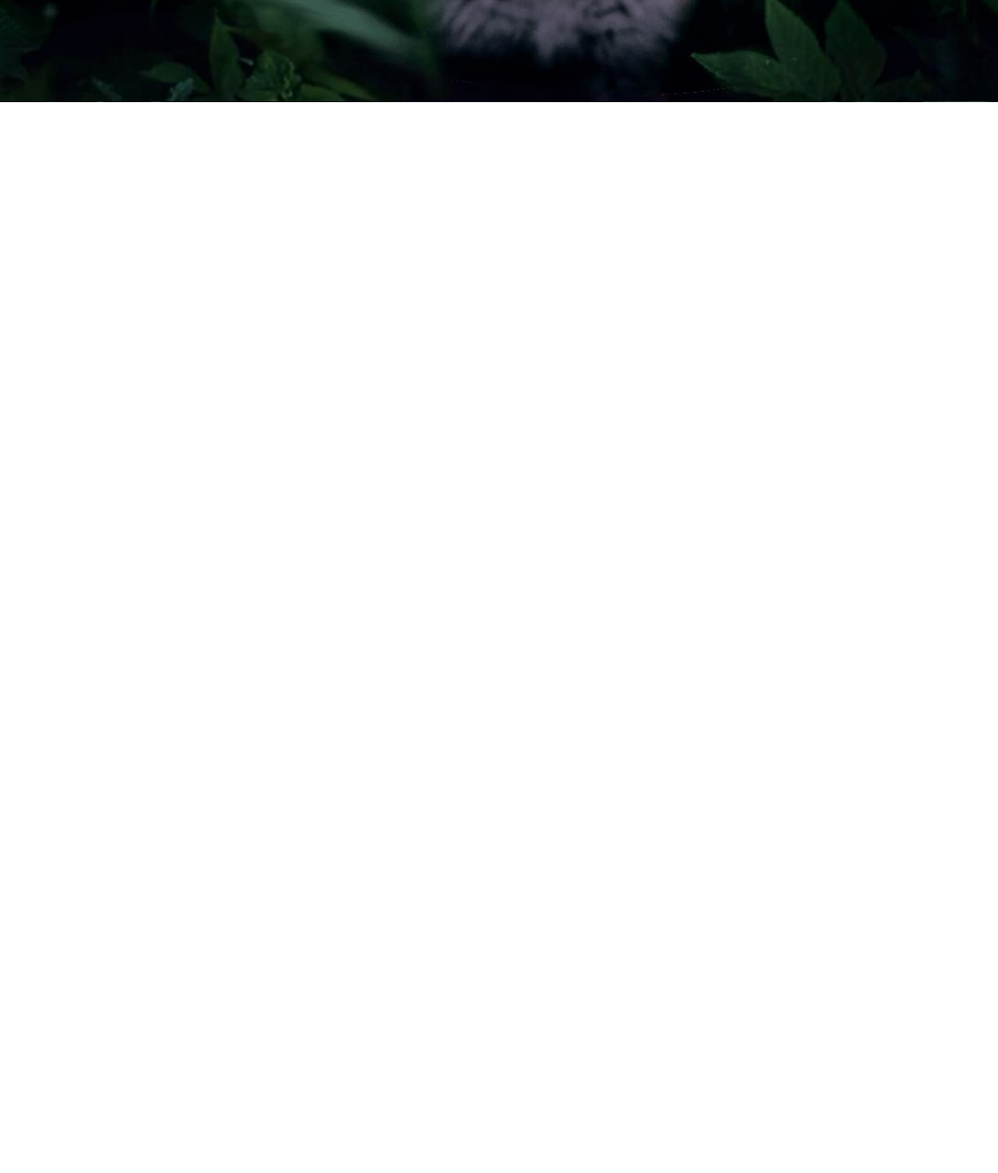
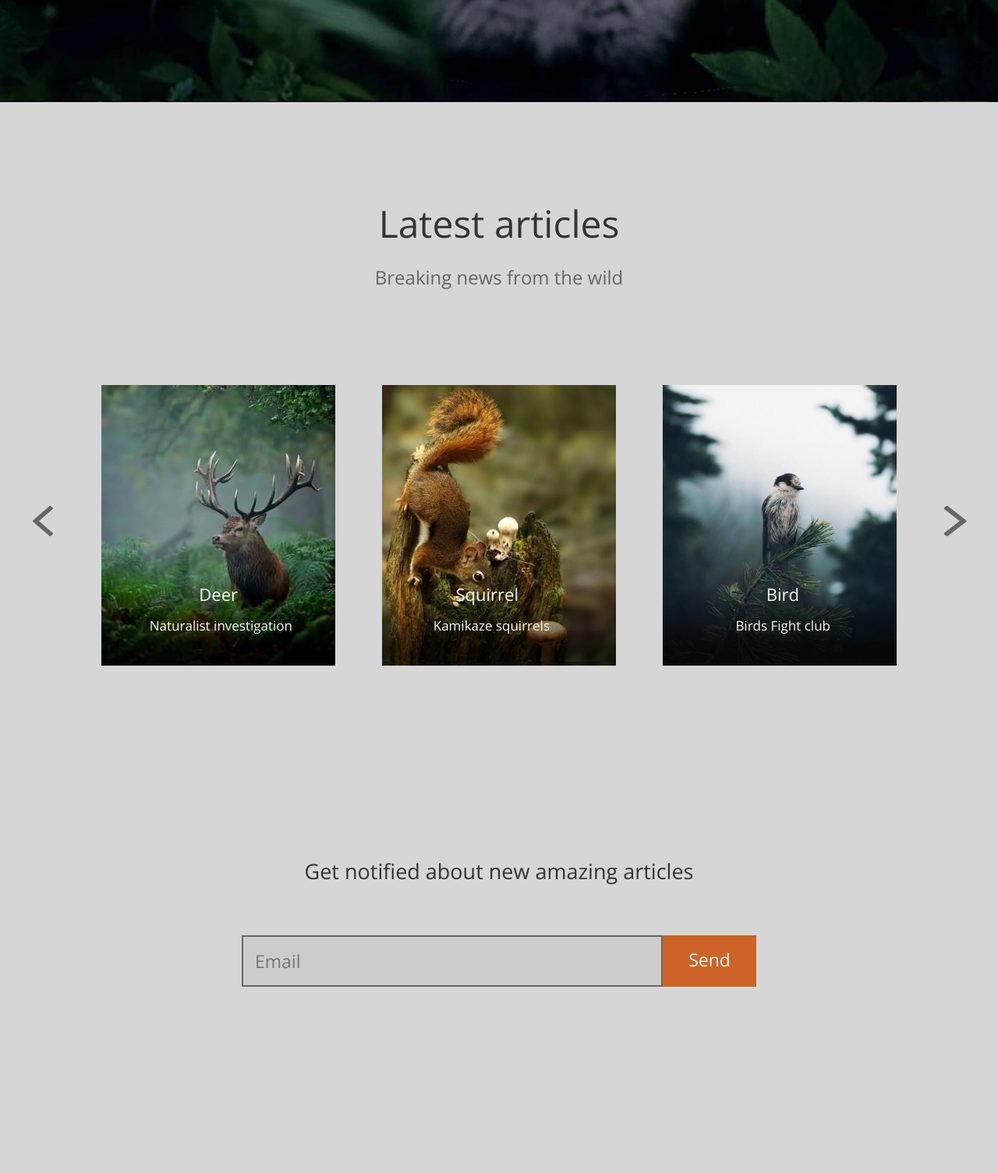
Before and after one commit to alexanderkalyupanov/rsschool-cv, a plain HTML site: page index.html in a window 1280 px wide. Shown: the part 649-2154 px from the top of the page at 78% size. Before the commit the page ends 800 px from the top, so only its background shows below. Drawn offline with nearby package versions, Linux system fonts and the light colour scheme.

Commit message:
section latest

```diff
--- a/index.html
+++ b/index.html
@@ -51,8 +51,50 @@
                     </div>
                 </div>
             </div>
+        </header>
 
-        </header>
+    <section class="latest">
+        <div class="container">
+            <div class="latest__info">
+                <h2 class="latest__info__title">Latest articles</h2>
+                <p class="latest__info__text">Breaking news from the wild</p>
+            </div>
+        <div class="latest__box">
+            <div class="latest__box__row--left latest__rows">
+                <svg xmlns="http://www.w3.org/2000/svg" width="30" height="70" viewBox="0 0 30 70" fill="none">
+                    <path d="M27.9913 21.2499C27.9913 21.5622 27.8125 21.9138 27.545 22.1484L10.0006 37.4998L27.545 52.8511C27.8131 53.0857 27.9913 53.4368 27.9913 53.7496C27.9913 54.0624 27.8125 54.4135 27.545 54.6481L25.3131 56.601C25.045 56.8356 24.6438 56.9915 24.2863 56.9915C23.9288 56.9915 23.5275 56.8351 23.2594 56.601L2.45563 38.3977C2.1875 38.1631 2.00938 37.812 2.00938 37.4992C2.00938 37.1864 2.18813 36.8353 2.45563 36.6007L23.2594 18.3974C23.5275 18.1628 23.9288 18.007 24.2863 18.007C24.6438 18.007 25.045 18.1634 25.3131 18.3974L27.545 20.3503C27.8131 20.5849 27.9913 20.8972 27.9913 21.2488V21.2499Z" fill="#666666"/>
+                  </svg>
+            </div>
+            <div class="latest__box__item">
+                <img class="latest__box__item--img" src="img/r1.jpg" alt="">
+                <h3 class="latest__box__item--title">Deer</h3>
+                <p class="latest__box__item--text text-1">Naturalist investigation</p>
+            </div>
+            <div class="latest__box__item">
+                <img class="latest__box__item--img" src="img/r2.jpg" alt="">
+                <h3 class="latest__box__item--title">Squirrel</h3>
+                <p class="latest__box__item--text">Kamikaze squirrels</p>
+            </div>
+            <div class="latest__box__item">
+                <img class="latest__box__item--img" src="img/r3.jpg" alt="">
+                <h3 class="latest__box__item--title">Bird</h3>
+                <p class="latest__box__item--text">Birds Fight club</p>
+            </div>
+            <div class="latest__box__row--right latest__rows">
+                <svg xmlns="http://www.w3.org/2000/svg" width="30" height="70" viewBox="0 0 30 70" fill="none">
+                    <path d="M29.6512 37.4997C29.6512 37.812 29.4517 38.1636 29.1531 38.3982L5.93029 56.6015C5.63098 56.8361 5.18308 56.992 4.78401 56.992C4.38494 56.992 3.93703 56.8356 3.63773 56.6015L1.14633 54.6486C0.847031 54.414 0.648193 54.1017 0.648193 53.7501C0.648193 53.4378 0.847728 53.0862 1.14633 52.8516L20.7308 37.5003L1.14633 22.1489C0.847031 21.9143 0.648193 21.5632 0.648193 21.2504C0.648193 20.9376 0.847728 20.5865 1.14633 20.3519L3.63773 18.399C3.93703 18.1644 4.38494 18.0085 4.78401 18.0085C5.18308 18.0085 5.63098 18.165 5.93029 18.399L29.1531 36.6023C29.4524 36.8369 29.6512 37.188 29.6512 37.5008V37.4997Z" fill="#666666"/>
+                  </svg>
+            </div>
+        </div>
+        <p class="latest__text">
+            Get notified about new amazing articles
+        </p>
+        <form action="" class="latest__form">
+            <input type="email" name="mail" id="email" placeholder="Email" class="latest__form--input">
+            <a href="#" class="latest__form--button">Send</a>
+        </form>
+        </div>
+    </section>
 
 </body>
 </html>
--- a/style.css
+++ b/style.css
@@ -102,3 +102,104 @@
     padding: 16px 42px 17px 42px;
     text-decoration: none;
 }
+
+.latest {
+    background-color: #cccc;
+}
+
+.latest__info {
+    text-align: center;
+}
+
+.latest__info__title {
+    padding-top: 120px;
+    color: var(--color-dark);
+    font-size: 48px;
+    font-weight: 400;
+    line-height: 72px; /* 150% */
+}
+
+.latest__info__text {
+    margin-top: 15px;
+    color: var(--color-gray);
+    font-size: 24px;
+    font-weight: 400;
+    line-height: 36px; /* 150% */
+}
+
+.latest__box {
+    margin-top: 120px;
+    display: flex;
+    gap: 60px;
+}
+
+.latest__box__item {
+    position: relative;
+}
+
+.latest__box__item--title {
+    position: absolute;
+    top: 250px;
+    right: 125px;
+    color: var( --color-white);
+    font-size: 22px;
+    font-weight: 400;
+    line-height: 36px; /* 163.636% */
+}
+
+.latest__box__item--text {
+    position: absolute;
+    top: 295px;
+    right: 85px;
+    color: var( --color-white);
+    font-size: 17px;
+    font-weight: 400;
+    line-height: 27px; /* 158.824% */
+}
+
+.text-1 {
+    right: 55px;
+}
+
+.latest__rows svg {
+    vertical-align: -190px;
+}
+
+.latest__text {
+    text-align: center;
+    margin-top: 239px;
+    color: var(--color-dark);
+    font-size: 27px;
+    font-weight: 400;
+    line-height: 40.5px; /* 150% */
+}
+
+.latest__form {
+    margin-top: 61px;
+    text-align: center;
+    display: flex;
+    justify-content: center;
+    padding-bottom: 239px;
+}
+
+.latest__form--input {
+    width: 540px;
+    color: var( --color-gray);
+    font-size: 23px;
+    font-weight: 400;
+    line-height: normal;
+    border: 2px solid var(--color-gray) ;
+    background-color: #ccc;
+    padding: 15px;
+}
+
+.latest__form--button {
+    color: var(--color-white);
+    padding: 15px;
+    font-size: 23px;
+    font-weight: 400;
+    line-height: normal;
+    text-decoration: none;
+    width: 120px;
+    background-color: var(--color-orange);
+}
```
Also changed, not shown: img/r1.jpg (added), img/r2.jpg (added), img/r3.jpg (added).
